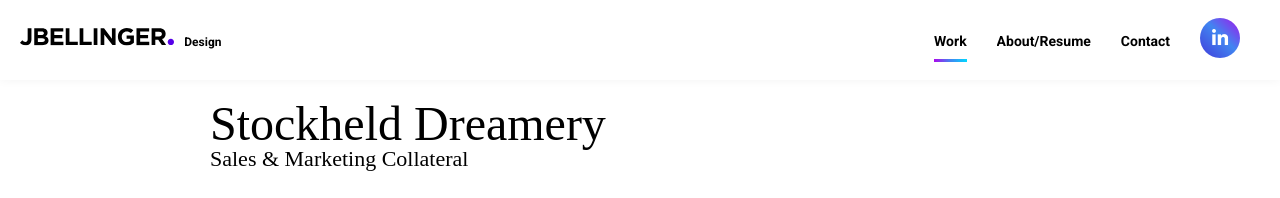
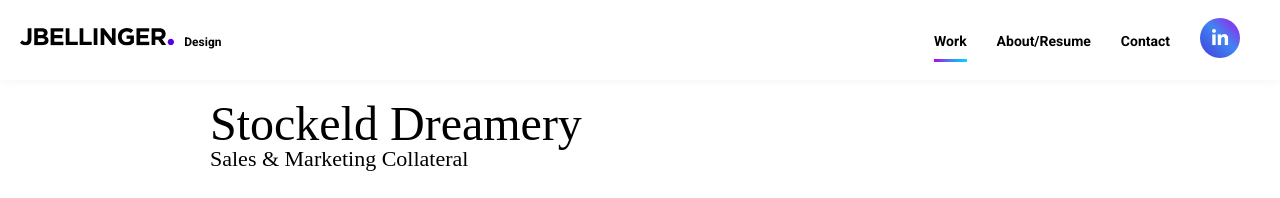
Before and after one commit to tomxfarrell/jbellinger, a Vue app: page /work/stockeld-dreamery in a window 1280 px wide. Shown: the top 198 px of the page. Built offline with nearby package versions, Linux system fonts and the light colour scheme; a web font is replaced by a local one.

Commit message:
Fix typo

```diff
--- a/src/views/work/StockeldDreameryView.vue
+++ b/src/views/work/StockeldDreameryView.vue
@@ -61,7 +61,7 @@
 <template>
   <div class="work-page">
     <HeadlineBlock>
-      <h1>Stockheld Dreamery</h1>
+      <h1>Stockeld Dreamery</h1>
       <h2>Sales & Marketing Collateral</h2>
     </HeadlineBlock>
 
```
